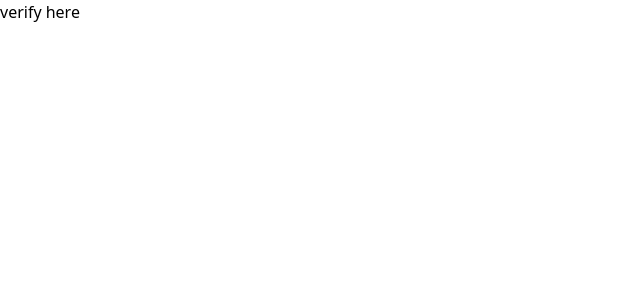
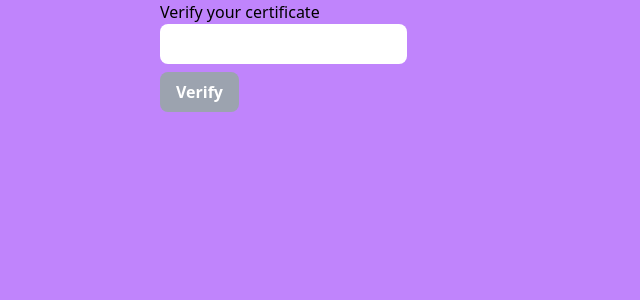
Before and after one commit to samarth1301/verify-certificate, a React (Create React App) app: page / in a window 1280 px wide. Shown: the top 300 px of the page, without its empty margins (0-640 px from the left). Built offline with nearby package versions, Linux system fonts and the light colour scheme.

Commit message:
home page intialized

```diff
--- a/src/App.js
+++ b/src/App.js
@@ -5,11 +5,12 @@ import {
   Route,
   Navigate,
 } from "react-router-dom";
+import Home from './Pages/Home/Home';
 function App() {
   return (
     <Router>
     <Routes>
-      <Route path='/' element={<h1>verify here</h1>}/>
+      <Route path='/' element={<Home/>}/>
       <Route path='/:id' element={<h1>certi here</h1>}/>
     </Routes>
   </Router>
--- /dev/null
+++ b/src/Pages/Home/Home.jsx
@@ -0,0 +1,18 @@
+import React, { useEffect, useState } from 'react'
+const Home = () => {
+    const [token, settoken] = useState("");
+
+  return (
+    <div className='w-full h-screen bg-purple-400 md:px-40' >
+        Verify your certificate
+        <div>
+            <input type="text" className='outline-none p-2 rounded-lg' value={token} onChange={(e)=>settoken(e.target.value)} />
+        </div>
+        <button className='text-white font-semibold px-4 py-2 mt-2 bg-gray-400 rounded-lg'>
+            Verify
+        </button>
+    </div>
+  )
+}
+
+export default Home
```
